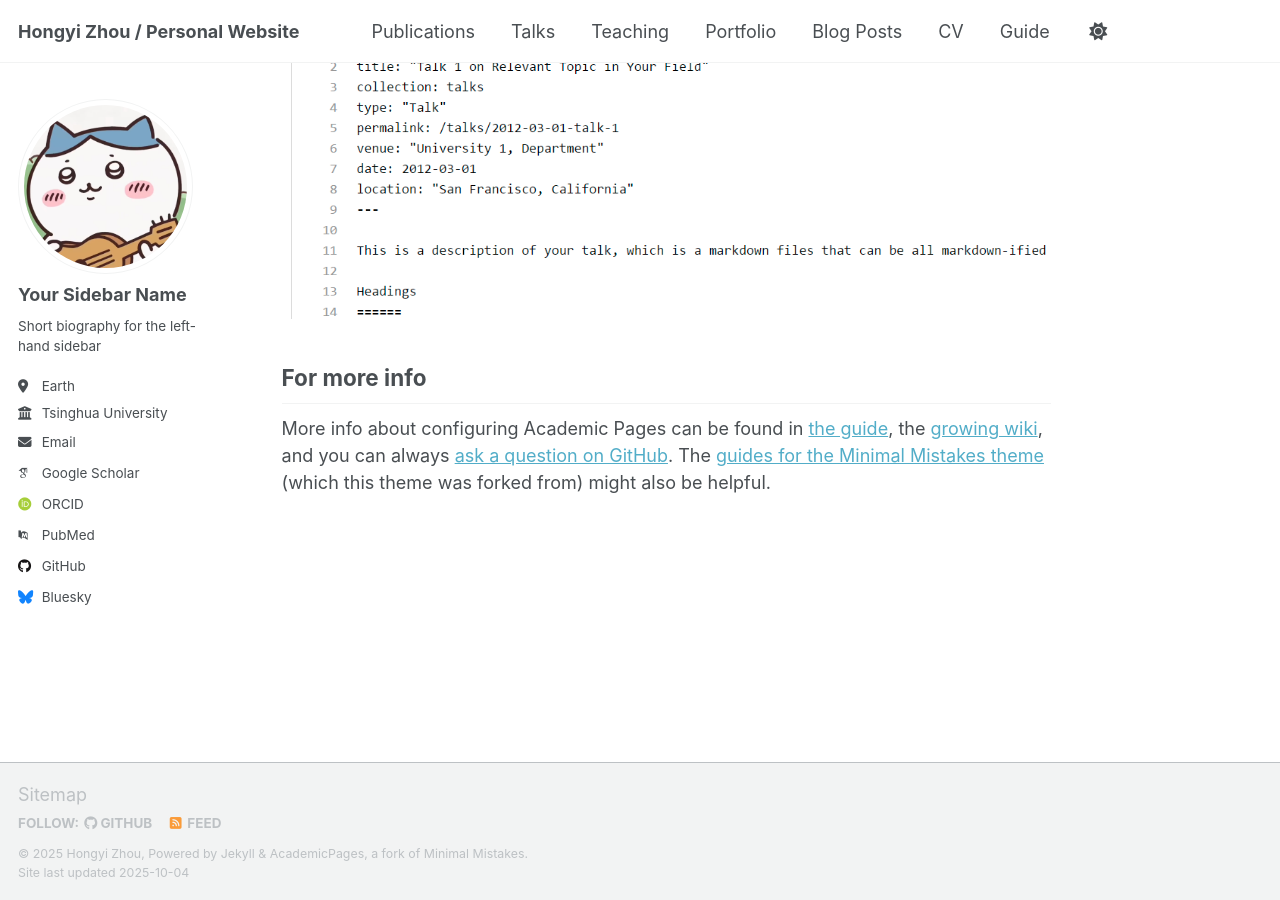
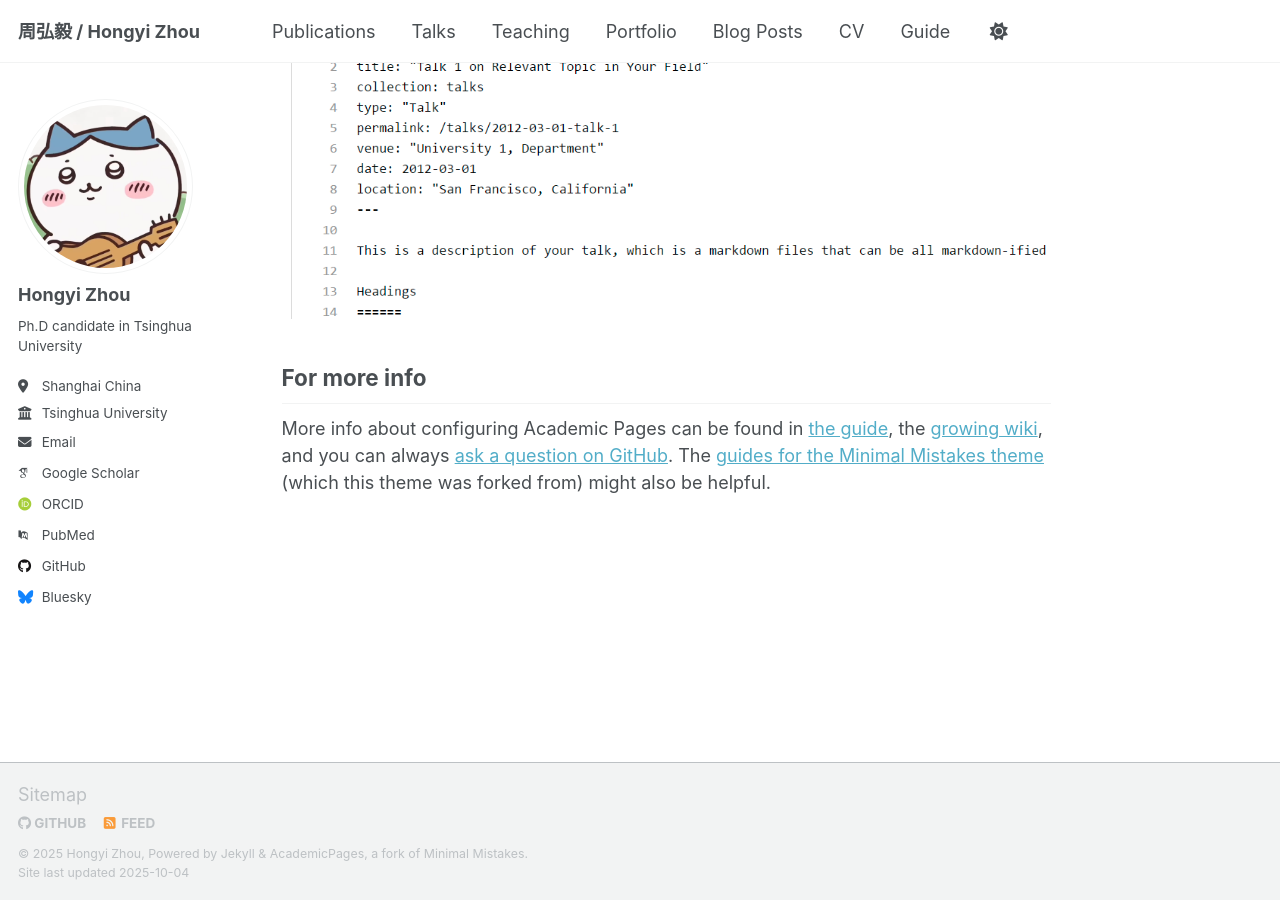
Before and after one commit to Hong-yiZhou/hong-yiZhou.github.io, a Jekyll site: the page built from _pages/about.md, in a window 1280 px wide and 900 px high, scrolled down 2880 px. Built offline with Jekyll 4.4.1, drawn with Linux system fonts in a browser that asks for light colours; some web fonts are replaced; a script that is not in the unit is left out.

Commit message:
Update _config.yml

```diff
--- a/_config.yml
+++ b/_config.yml
@@ -9,9 +9,9 @@
 # Basic Site Settings
 
 
-locale                   : "en-US"
+locale                   : "Shanghai-China"
 site_theme               : "default" # Currently available options are "default", "air"
-title                    : "Hongyi Zhou / Personal Website"
+title                    : "周弘毅 / Hongyi Zhou"
 title_separator          : "-"
 name                     : &name "Hongyi Zhou"
 description              : &description "Hongyi Zhou's academic portfolio"   # Update this with a general description of your site, this is the default if not overridden by a page
@@ -26,10 +26,10 @@ repository               : "Hong-yiZhou/hong-yiZhou.github.io"
 author:
   # Biographic information
   avatar           : "profile.png"
-  name             : "Your Sidebar Name"
+  name             : "Hongyi Zhou"
   pronouns         : # example: "she/her"
-  bio              : "Short biography for the left-hand sidebar"
-  location         : "Earth"
+  bio              : "Ph.D candidate in Tsinghua University"
+  location         : "Shanghai China"
   employer         : "Tsinghua University"
   uri              : # URL
   email            : "zhou-hy21@mails.tsinghua.edu.cn"
```
